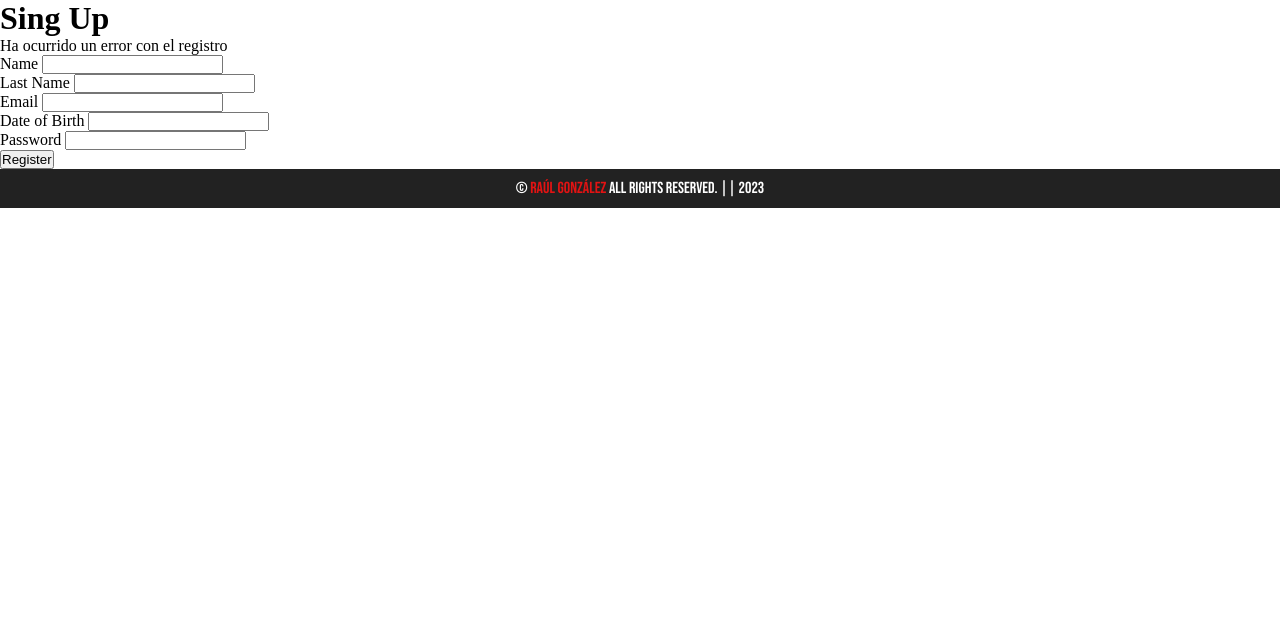
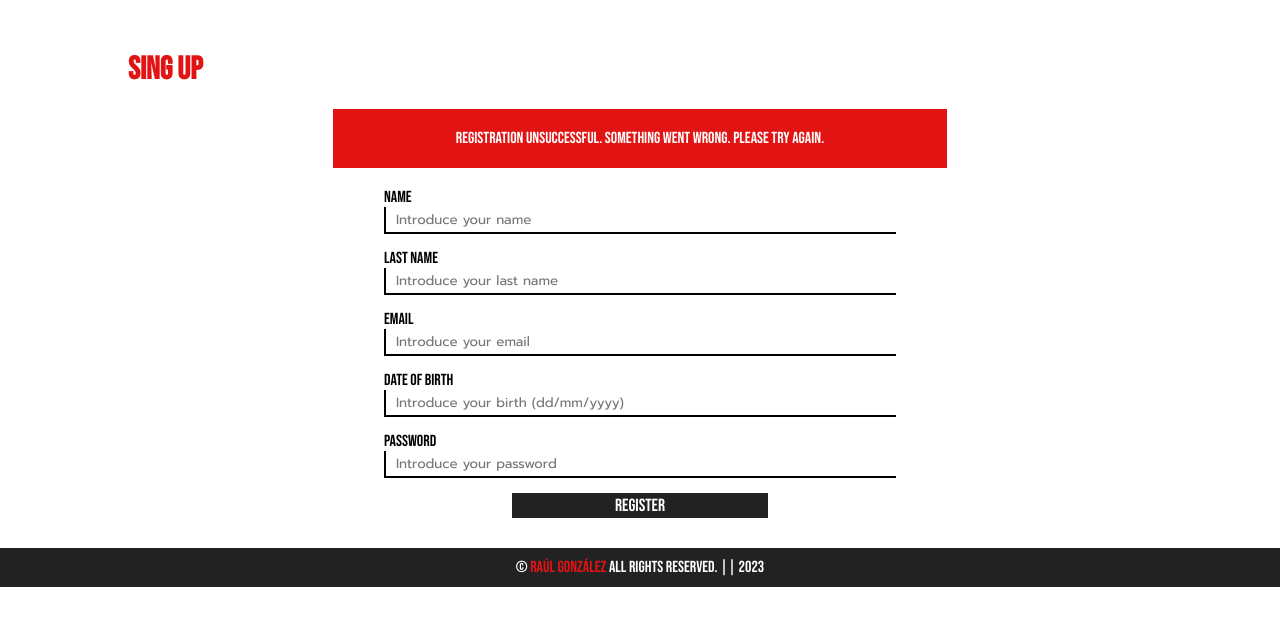
Before and after one commit to raulgodii/VideoGames-Blog, a PHP site: page /videogames-blog/ in a window 1280 px wide. Shown: the part 116-742 px from the top of the page. Run offline with PHP 8.4, Linux system fonts and the light colour scheme; the visitor is signed in with stand-in values (Sample User, id 1); data that the repository does not hold is empty; some libraries are stand-ins or nearby versions.

Commit message:
styles login and register

```diff
--- a/Controllers/UserController.php
+++ b/Controllers/UserController.php
@@ -78,14 +78,14 @@ class UserController{
                 if($identity && is_object($identity)){
                     $_SESSION['login'] = $identity;
                 } else {
-                    $_SESSION['loginError'] = 'failed';
+                    $this->userRepository->close();
+                    $this->pages->render("User/Login", ["errorLogin" => true]);
                 }
 
                 $this->userRepository->close();
             }
             else {
-
-                $_SESSION['login'] ="failed";
+                $this->pages->render("User/Login", ["errorLogin" => true]);
             }
         }
 
--- a/Repositories/UserRepository.php
+++ b/Repositories/UserRepository.php
@@ -115,10 +115,8 @@ class UserRepository
                 $result = $usuario;
             }else{
                 $result = false;
-                echo "contraseña incorrecta del usuario: ", $usuario->nombre;
             }
         }else{
-            echo "usuario no registrado";
             $result = false;
         }
         return $result;
--- a/Style/style.css
+++ b/Style/style.css
@@ -1,4 +1,5 @@
 @import url('https://fonts.googleapis.com/css2?family=Bebas+Neue&display=swap');
+@import url('https://fonts.googleapis.com/css2?family=Prompt&display=swap');
 
 *{
     padding: 0;
@@ -118,3 +119,100 @@ footer span{
 #logout{
     font-size: 0.9em;
 }
+
+main{
+    padding: 30px 10%;
+    font-family: Bebas Neue;
+}
+
+main h1{
+    color: var(--color2);
+    font-family: Bebas Neue;
+    margin: 20px 0;
+}
+
+main label, main input{
+    display: block;
+}
+
+main input{
+    font-family: Prompt;
+    width: 100%;
+    padding: 2px 10px;
+    margin-bottom: 15px;
+    border: 2px solid black;
+    border-top: none;
+    outline-color: none;
+    border-right: none;
+    outline: none;
+    transition: 0.5s;
+}
+
+main form{
+    max-width: 50%;
+    margin: auto;
+}
+
+main input:focus, main input:active{
+    background-color: rgba(212, 212, 212, 0.292);
+    transform: scale(1.05);
+}
+
+main input[type="submit"]{
+    background-color: var(--color1);
+    color: white;
+    border: none;
+    transition: 0.3s;
+    font-size: 1.1em;
+    word-spacing: 2px;
+    max-width: 50%;
+    margin: auto;
+    font-family: Bebas Neue;
+}
+
+main form input[type="submit"]:hover{
+    background-color: #6f6f6f;
+    cursor: pointer;
+    letter-spacing: 1px;
+    transform: scale(1.1);
+}
+
+.errorMessage, .successMessage{
+    color: white;
+    background-color: var(--color2);
+    padding: 20px 5px;
+    max-width: 60%;
+    margin: 20px auto;
+    text-align: center;
+}
+
+.successMessage{
+    background-color: rgb(0, 108, 0);
+}
+
+.tableCategories{
+    display: flex;
+    align-items: center;
+    justify-content: center;
+}
+
+.tableCategories table{
+    width: 50%;
+    text-align: center;
+    border-collapse: collapse;
+}
+
+.tableCategories th{
+    background-color: var(--color1);
+    color: white;
+}
+
+.tableCategories th, .tableCategories td{
+    padding: 5px;
+}
+
+.tableCategories input[type = "submit"]:hover{
+    background-color: #6f6f6f;
+    cursor: pointer;
+    transform: scale(1.1);
+}
--- a/Views/User/Register.php
+++ b/Views/User/Register.php
@@ -5,7 +5,12 @@ use Utils\Utils;
 <h1>Sing Up</h1>
 
 <?php if(isset($_SESSION['register']) && $_SESSION['register'] === 'failed'): ?>
-    <p>Ha ocurrido un error con el registro</p>
+    <p class="errorMessage">Registration unsuccessful. Something went wrong. Please try again.</p>
+    <?php Utils::deleteSession('register');?>
+<?php endif; ?>
+
+<?php if(isset($_SESSION['register']) && $_SESSION['register'] === 'complete'): ?>
+    <p class="successMessage">Success! Your registration is complete.</p>
     <?php Utils::deleteSession('register');?>
 <?php endif; ?>
 
@@ -15,31 +20,26 @@ use Utils\Utils;
 <form action="<?=BASE_URL?>User/register/" method="POST">
     <p>
         <label>Name</label>
-        <input type="text" name="data[name]" required>
+        <input type="text" name="data[name]" placeholder="Introduce your name" required>
     </p>
     <p>
         <label>Last Name</label>
-        <input type="text" name="data[last_name]" required>
+        <input type="text" name="data[last_name]" placeholder="Introduce your last name" required>
     </p>
     <p>
         <label>Email</label>
-        <input type="email" name="data[email]" required>
+        <input type="email" name="data[email]" placeholder="Introduce your email" required>
     </p>
     <p>
         <label>Date of Birth</label>
-        <input type="text" name="data[date]" required>
+        <input type="text" name="data[date]" placeholder="Introduce your birth (dd/mm/yyyy)" required>
     </p>
     <p>
         <label>Password</label>
-        <input type="password" name="data[password]" required>
+        <input type="password" name="data[password]" placeholder="Introduce your password" required>
     </p>
     <p>
         <input type="submit" value="Register">
     </p>
 </form>
-
-<?php elseif(isset($_SESSION['register']) && $_SESSION['register'] === 'complete') : ?>
-    <p>Registro completado satisfactoriamente</p>
-    <?php Utils::deleteSession('register');?>
-    <?php header("Location:".BASE_URL) ?>
 <?php endif; ?>
```
Also changed, not shown: Views/Category/manageCategories.php (+12 -5 lines), Views/User/Login.php (+8 -4 lines).
